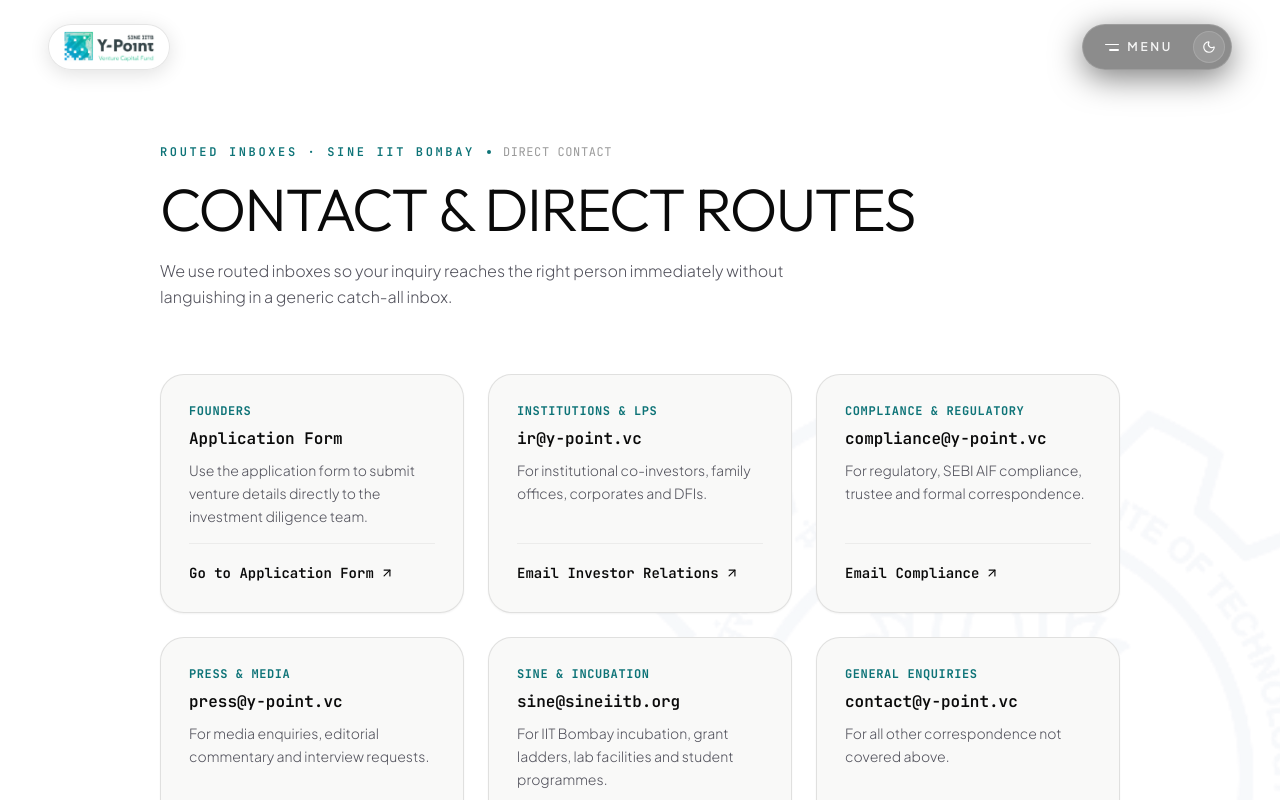
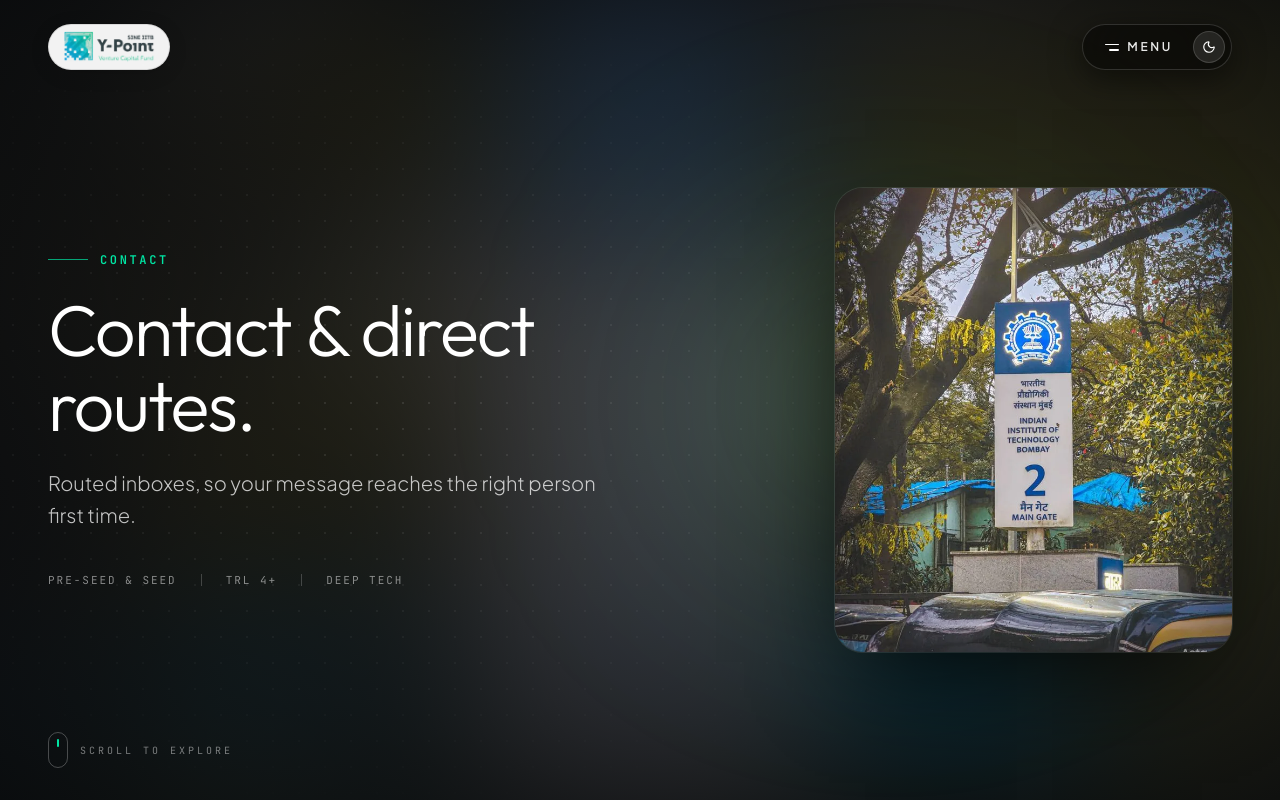
Before and after one commit to Ankit-singh-dot/y-point, a Next.js app in the folder my-app/: page /contact in a window 1280 px wide. Shown: the top 800 px of the page. Built offline with nearby package versions, Linux system fonts and the light colour scheme.

Commit message:
imcegh_impoveement app/contact/page.tsx

```diff
--- a/my-app/app/contact/page.tsx
+++ b/my-app/app/contact/page.tsx
@@ -1,4 +1,5 @@
 import React from "react";
+import PhotoHero from "../components/PhotoHero";
 import Image from "next/image";
 import Link from "next/link";
 import { Metadata } from "next";
@@ -57,42 +58,12 @@ export default function ContactPage() {
   ];
 
   return (
-    <div className="relative min-h-screen bg-white dark:bg-[#07090e] text-[#0A0A0A] dark:text-white py-20 sm:py-28 lg:py-36 overflow-hidden">
-      {/* Subtle IIT Bombay Crest Watermark in Background */}
-      <div
-        className="absolute -right-28 top-1/4 pointer-events-none select-none opacity-[0.03] dark:opacity-[0.04] w-[450px] h-[450px] sm:w-[650px] sm:h-[650px] lg:w-[800px] lg:h-[800px]"
-        aria-hidden="true"
-      >
-        <Image
-          src="/iitb/iitb-logo.webp"
-          alt=""
-          fill
-          className="object-contain"
-        />
-      </div>
+    <>
+    <PhotoHero photo="mainGate" eyebrow="Contact" title="Contact & direct routes." intro="Routed inboxes, so your message reaches the right person first time." />
+    <div className="relative min-h-screen bg-white dark:bg-[#07090e] text-[#0A0A0A] dark:text-white pt-16 sm:pt-20 pb-20 sm:pb-28 lg:pb-36 overflow-hidden">
 
       <div className="relative mx-auto max-w-5xl px-4 sm:px-6 lg:px-8 space-y-10 sm:space-y-16">
 
-        {/* Page Header */}
-        <div className="space-y-4">
-          <div className="flex items-center gap-3">
-            <span className="font-mono text-xs uppercase tracking-[0.22em] text-[#0D7377] dark:text-[#00E5A3] font-semibold">
-              Routed Inboxes · SINE IIT Bombay
-            </span>
-            <span className="h-1 w-1 rounded-full bg-[#0D7377] dark:bg-[#00E5A3]" />
-            <span className="font-mono text-xs uppercase tracking-wider text-black/40 dark:text-white/40">
-              Direct Contact
-            </span>
-          </div>
-
-          <h1 className="font-display font-light text-3xl sm:text-5xl lg:text-6xl tracking-tight text-[#0A0A0A] dark:text-white leading-[1.1]">
-            CONTACT &amp; DIRECT ROUTES
-          </h1>
-
-          <p className="text-zinc-600 dark:text-zinc-400 text-sm sm:text-base max-w-2xl leading-relaxed font-light">
-            We use routed inboxes so your inquiry reaches the right person immediately without languishing in a generic catch-all inbox.
-          </p>
-        </div>
 
         {/* Routes Grid */}
         <div className="grid grid-cols-1 md:grid-cols-2 lg:grid-cols-3 gap-4 sm:gap-6">
@@ -128,10 +99,6 @@ export default function ContactPage() {
 
         {/* Registered Office Bento with Authentic IIT Bombay Visual Anchor */}
         <div className="relative rounded-2xl sm:rounded-3xl border border-black/10 dark:border-white/10 bg-[#FBFBFB] dark:bg-[#0c0f16] p-6 sm:p-10 lg:p-12 space-y-8 overflow-hidden shadow-md">
-          {/* Transparent Crest Watermark - Zero hard cutoff edges */}
-          <div className="absolute -right-10 -bottom-10 w-64 h-64 pointer-events-none select-none opacity-[0.035] dark:opacity-[0.045]">
-            <Image src="/iitb/iitb-logo.webp" alt="" fill className="object-contain" />
-          </div>
 
           <div className="relative flex items-center justify-between border-b border-black/5 dark:border-white/10 pb-5">
             <div className="flex items-center gap-3">
@@ -181,5 +148,6 @@ export default function ContactPage() {
 
       </div>
     </div>
+    </>
   );
 }
```
